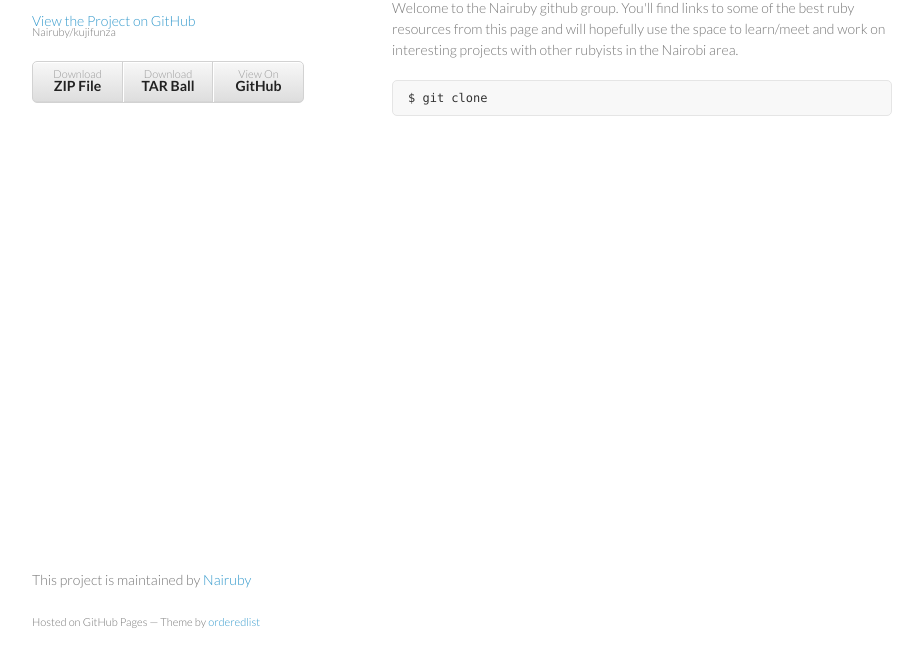
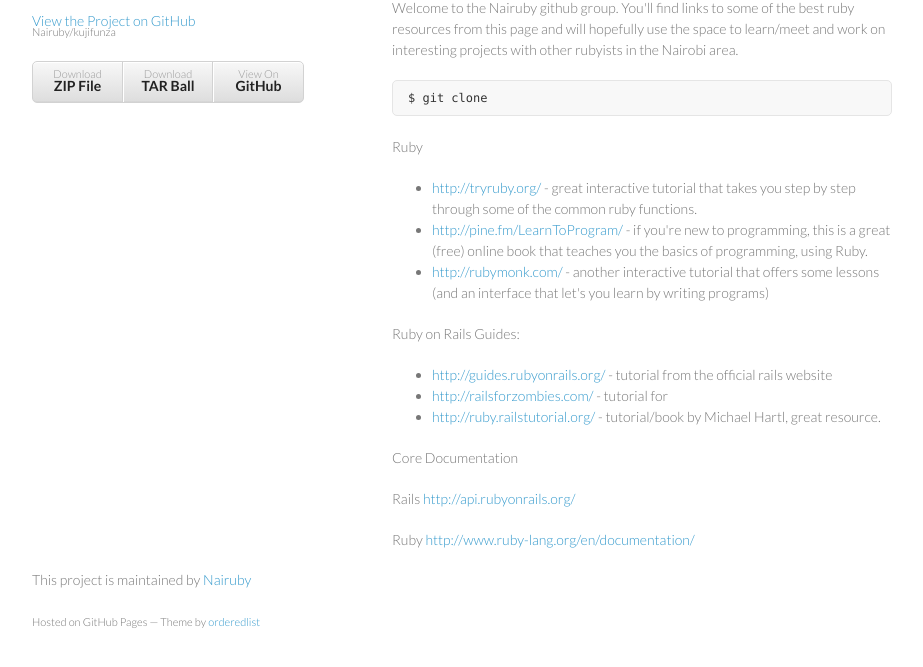
Before and after one commit to nairuby/kujifunza, a plain HTML site: page index.html in a window 1280 px wide. Shown: the part 99-766 px from the top of the page, without its empty margins (178-1101 px from the left). Drawn offline with Linux system fonts and the light colour scheme.

Commit message:
Create gh-pages branch via GitHub

```diff
--- a/index.html
+++ b/index.html
@@ -34,6 +34,33 @@
 
 <pre><code>$ git clone
 </code></pre>
+
+<p>Ruby </p>
+
+<ul>
+<li>
+<a href="http://tryruby.org/">http://tryruby.org/</a> - great interactive tutorial that takes you step by step through some of the common ruby functions. </li>
+<li>
+<a href="http://pine.fm/LearnToProgram/">http://pine.fm/LearnToProgram/</a> - if you're new to programming, this is a great (free) online book that teaches you the basics of programming, using Ruby.</li>
+<li>
+<a href="http://rubymonk.com/">http://rubymonk.com/</a> - another interactive tutorial that offers some lessons (and an interface that let's you learn by writing programs)</li>
+</ul><p>Ruby on Rails Guides: </p>
+
+<ul>
+<li>
+<a href="http://guides.rubyonrails.org/">http://guides.rubyonrails.org/</a> - tutorial from the official rails website</li>
+<li>
+<a href="http://railsforzombies.com/">http://railsforzombies.com/</a> - tutorial for </li>
+<li>
+<a href="http://ruby.railstutorial.org/">http://ruby.railstutorial.org/</a> - tutorial/book by Michael Hartl, great resource.<br>
+</li>
+</ul><p>Core Documentation</p>
+
+<p>Rails
+<a href="http://api.rubyonrails.org/">http://api.rubyonrails.org/</a></p>
+
+<p>Ruby
+<a href="http://www.ruby-lang.org/en/documentation/">http://www.ruby-lang.org/en/documentation/</a></p>
       </section>
       <footer>
         <p>This project is maintained by <a href="https://github.com/Nairuby">Nairuby</a></p>
```
Also changed, not shown: params.json (+1 -1 lines).
